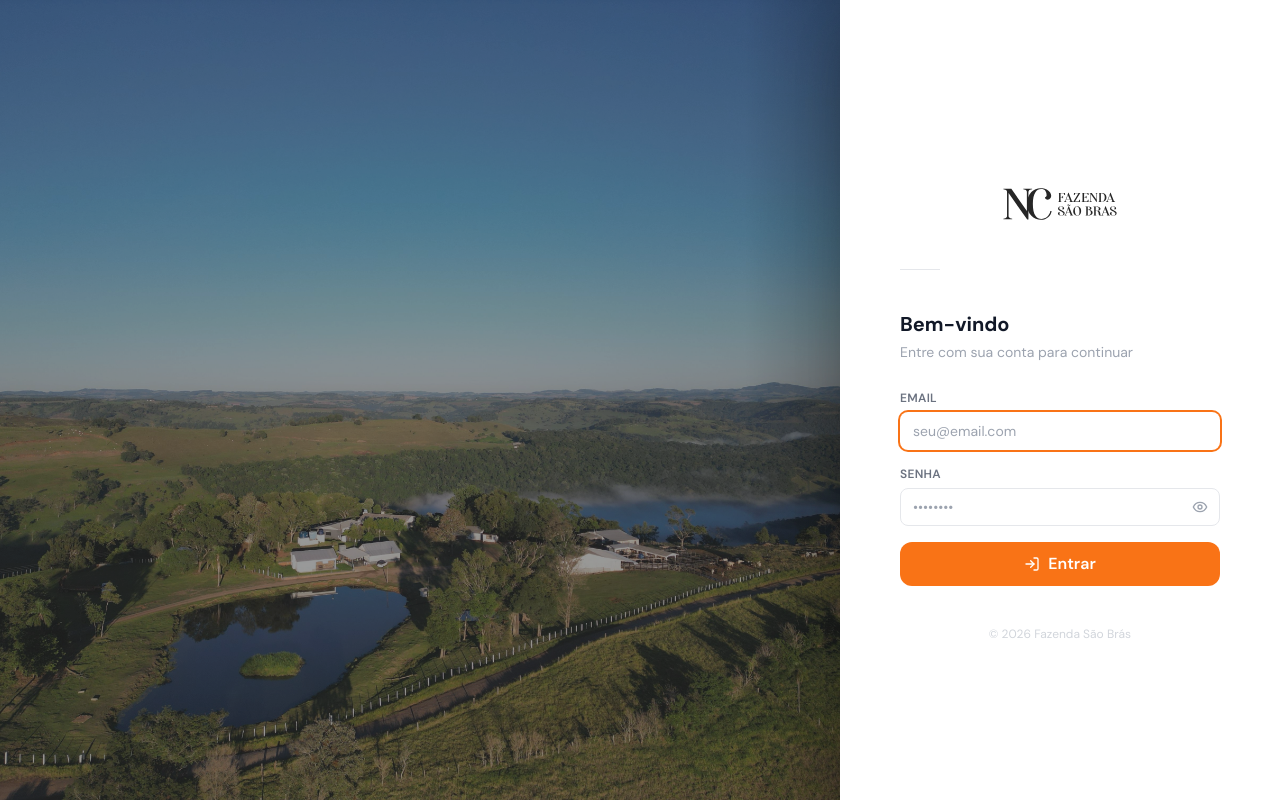
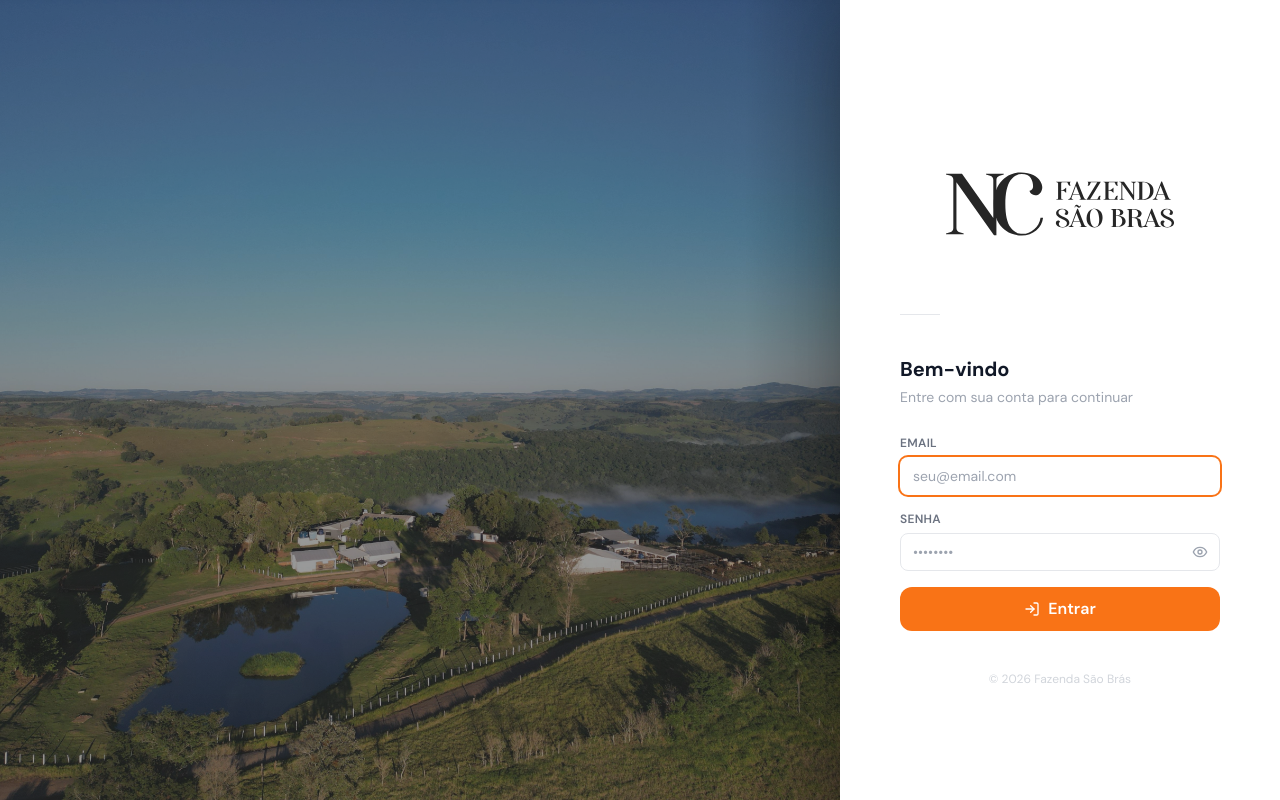
Before and after one commit to gadox-com/app, a React (Vite) app: page / in a window 1280 px wide. Built offline with nearby package versions, Linux system fonts and the light colour scheme; no server answers.

Commit message:
logo maior login

```diff
--- a/src/pages/Login.jsx
+++ b/src/pages/Login.jsx
@@ -54,7 +54,7 @@ export default function Login({ onLogin }) {
               src={LOGO_BASE64}
               alt="Fazenda São Brás"
               className="w-full h-auto object-contain"
-              style={{ maxHeight: '90px' }}
+              style={{ maxHeight: '180px' }}
             />
             <div className="w-10 h-px bg-gray-200 mt-5 mb-0" />
           </div>
```
